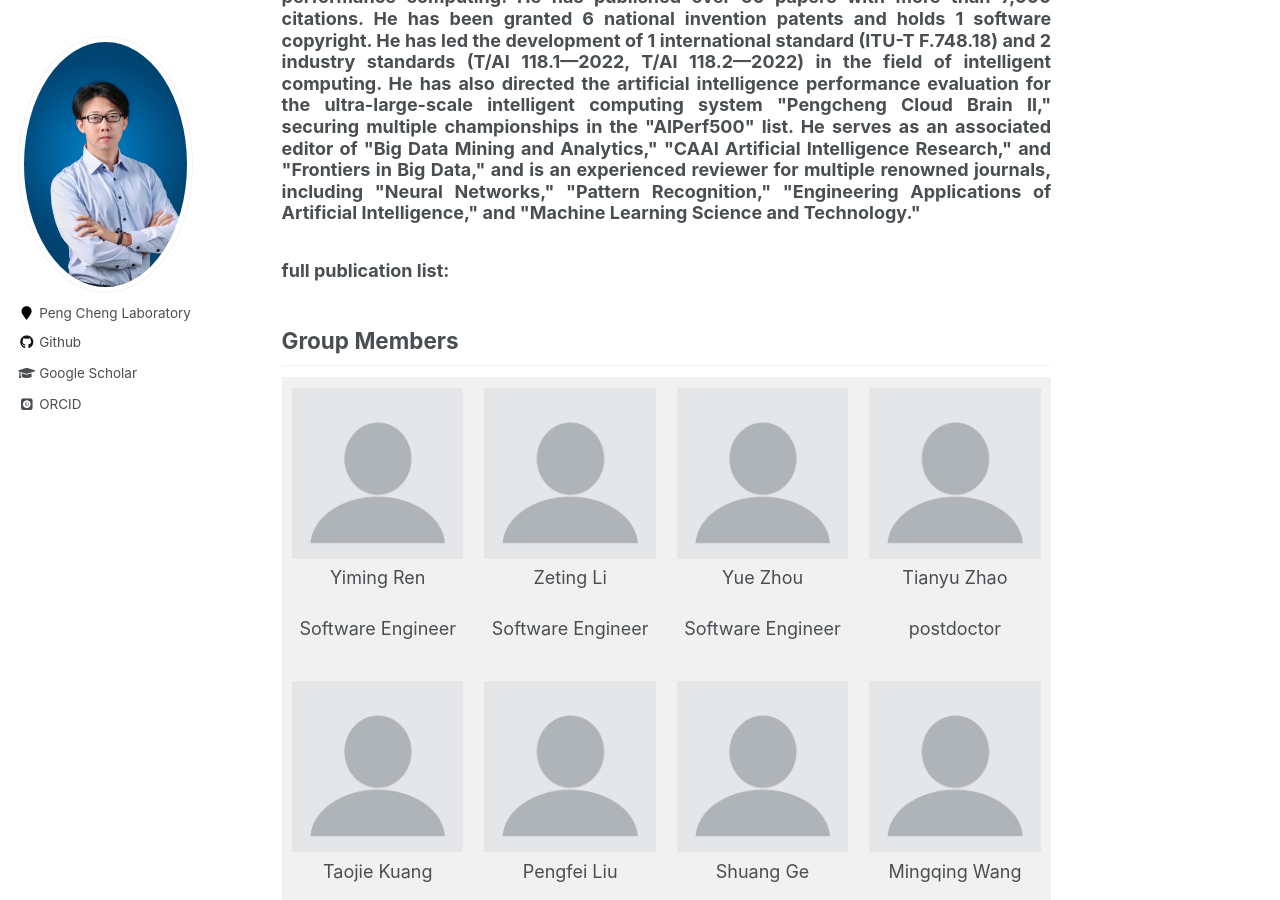
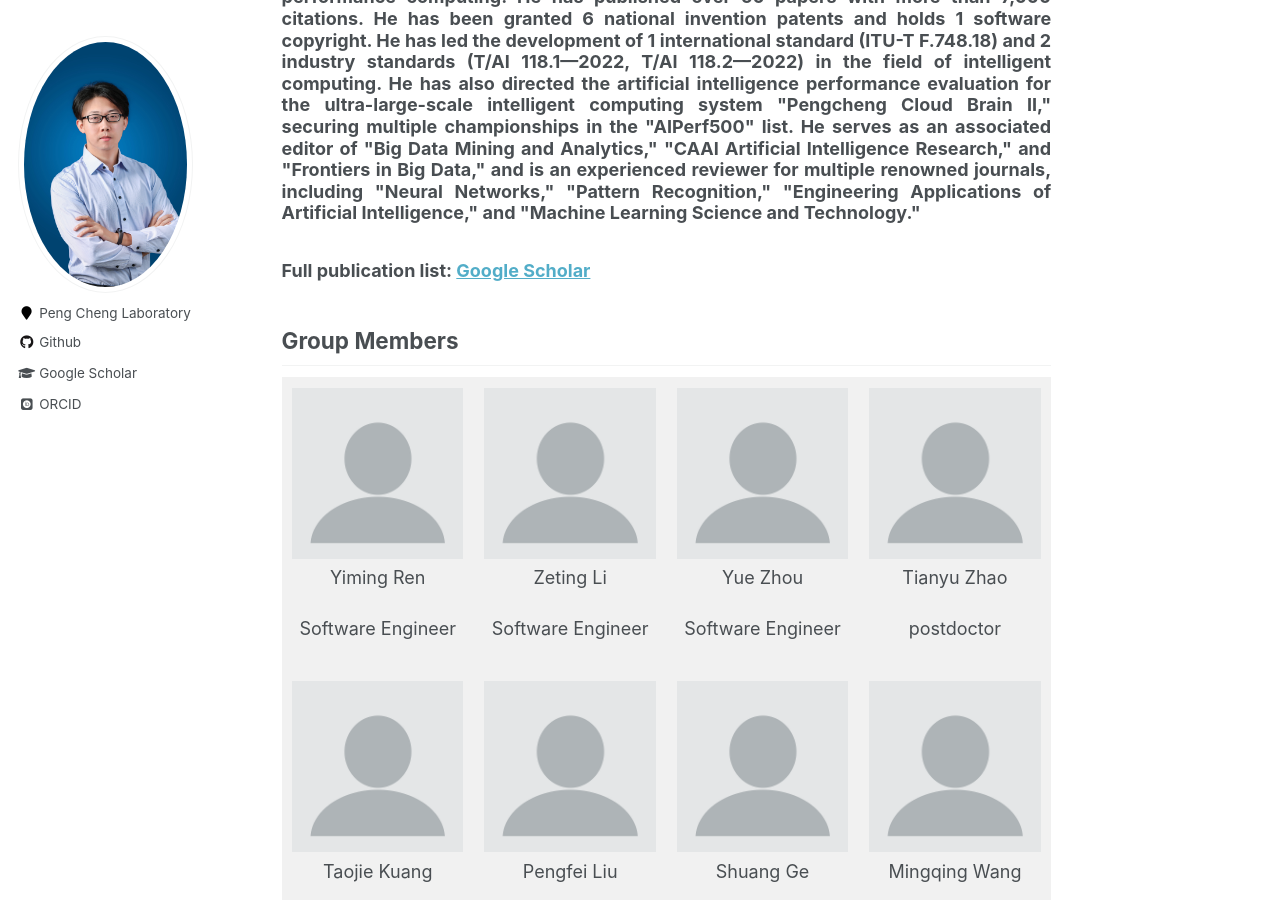
Before and after one commit to zhixiang-ren/zhixiang-ren.github.io, a Jekyll site: the page built from _pages/about.html, in a window 1280 px wide and 900 px high, scrolled down 412 px. Built offline with Jekyll 4.4.1, drawn with Linux system fonts in a browser that asks for light colours; some web fonts are replaced.

Commit message:
Update about.html

```diff
--- a/_pages/about.html
+++ b/_pages/about.html
@@ -24,8 +24,8 @@ redirect_from:
 </h3>
 
 <h3 style="text-align:justify;">
-  full publication list:
 
+  <p>Full publication list: <a href="https://scholar.google.com/citations?user=ec_pCdEAAAAJ&hl=zh-CN&oi=ao">Google Scholar</a></p>
 </h3>
 
 <h2>Group Members</h2>
```
